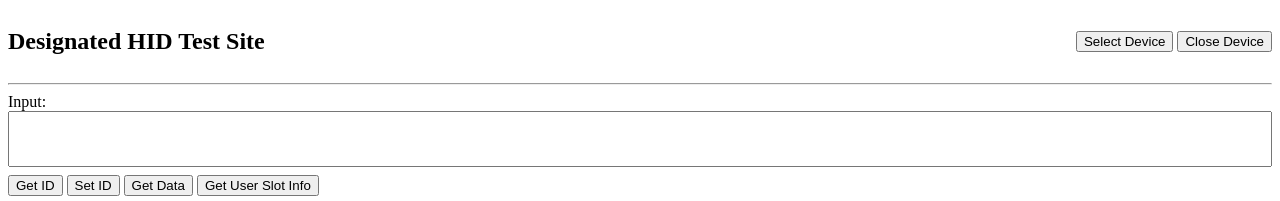
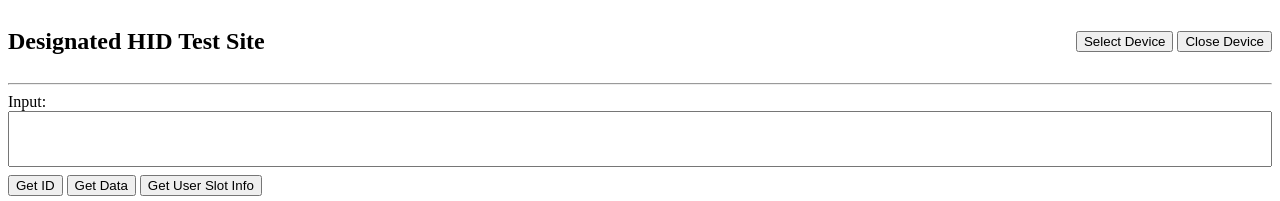
Before and after one commit to Quintessential-SFT/HealthHID, a website: page src/index.html in a window 1280 px wide. Shown: the top 201 px of the page. Drawn offline with Linux system fonts and the light colour scheme.

Commit message:
chore: disable stub cmd exports

```diff
--- a/src/index.html
+++ b/src/index.html
@@ -19,10 +19,10 @@
           const getId = async () => {
             await window.HealthHid.MicrolifeBPM.getUserId(device);
           };
-          const setId = async () => {
-            const id = getInputData();
-            await window.HealthHid.MicrolifeBPM.setUserId(device, id);
-          };
+          // const setId = async () => {
+          //   const id = getInputData();
+          //   await window.HealthHid.MicrolifeBPM.setUserId(device, id);
+          // };
           const getData = async () => {
             await window.HealthHid.MicrolifeBPM.getData(device);
           };
@@ -52,9 +52,9 @@
             <button onclick="getId()">
                 Get ID
             </button>
-            <button onclick="setId()">
-                Set ID
-            </button>
+<!--            <button onclick="setId()">-->
+<!--                Set ID-->
+<!--            </button>-->
             <button onclick="getData()">
                 Get Data
             </button>
@@ -67,7 +67,7 @@
             <textarea id="output" disabled style="resize: none; height: 150px"></textarea>
         </div>
 
-        <script type="module">
+        <script>
           const healthHid = window.HealthHid;
           const handleConnectedDevice = (e) => console.log(`Device connected: ${healthHid.getDeviceHumanName(e.device)}`);
           const handleDisconnectedDevice = (e) => {
```
Also changed, not shown: lib/devices/MicrolifeBPM.ts (+8 -8 lines).
